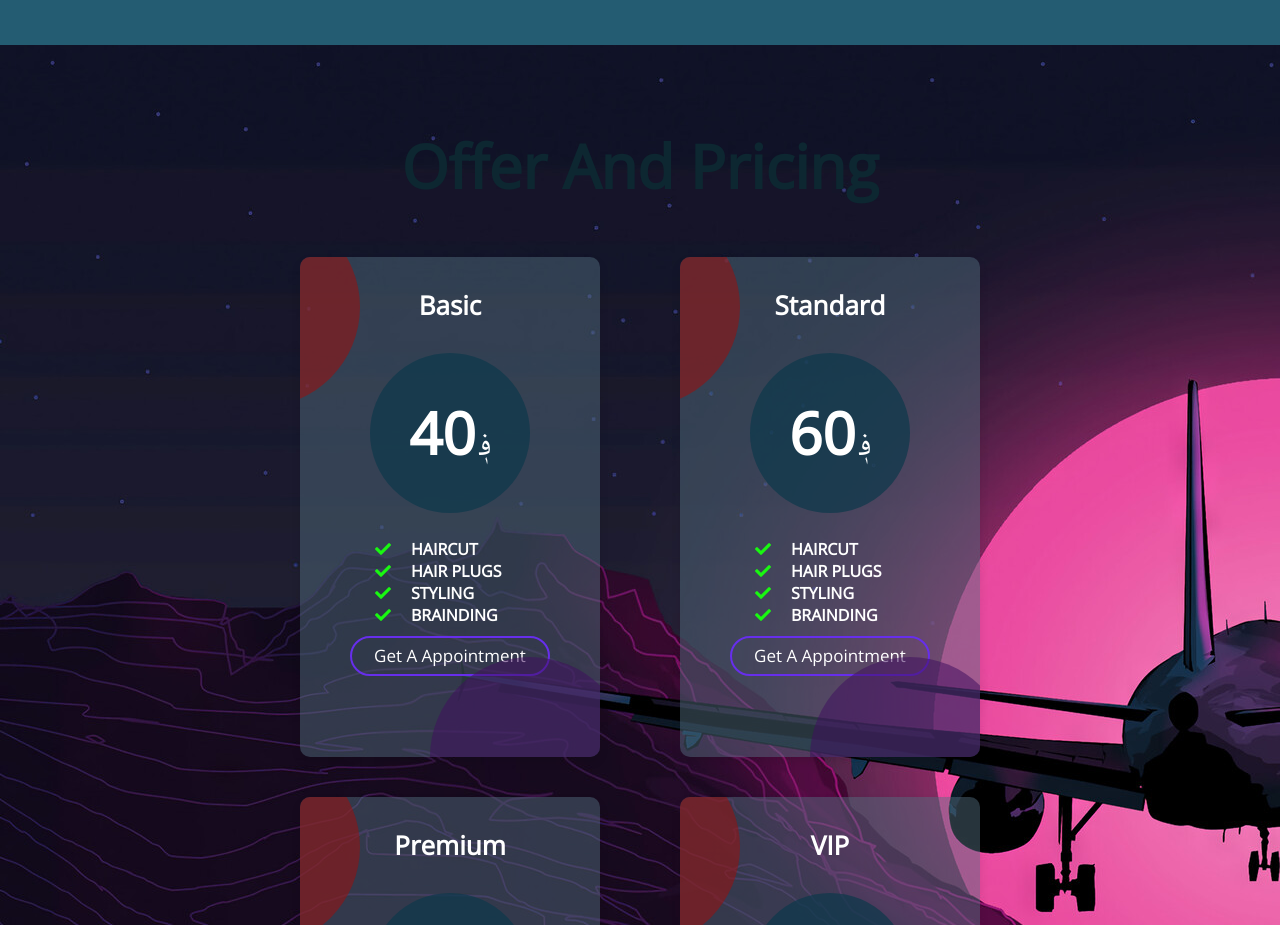
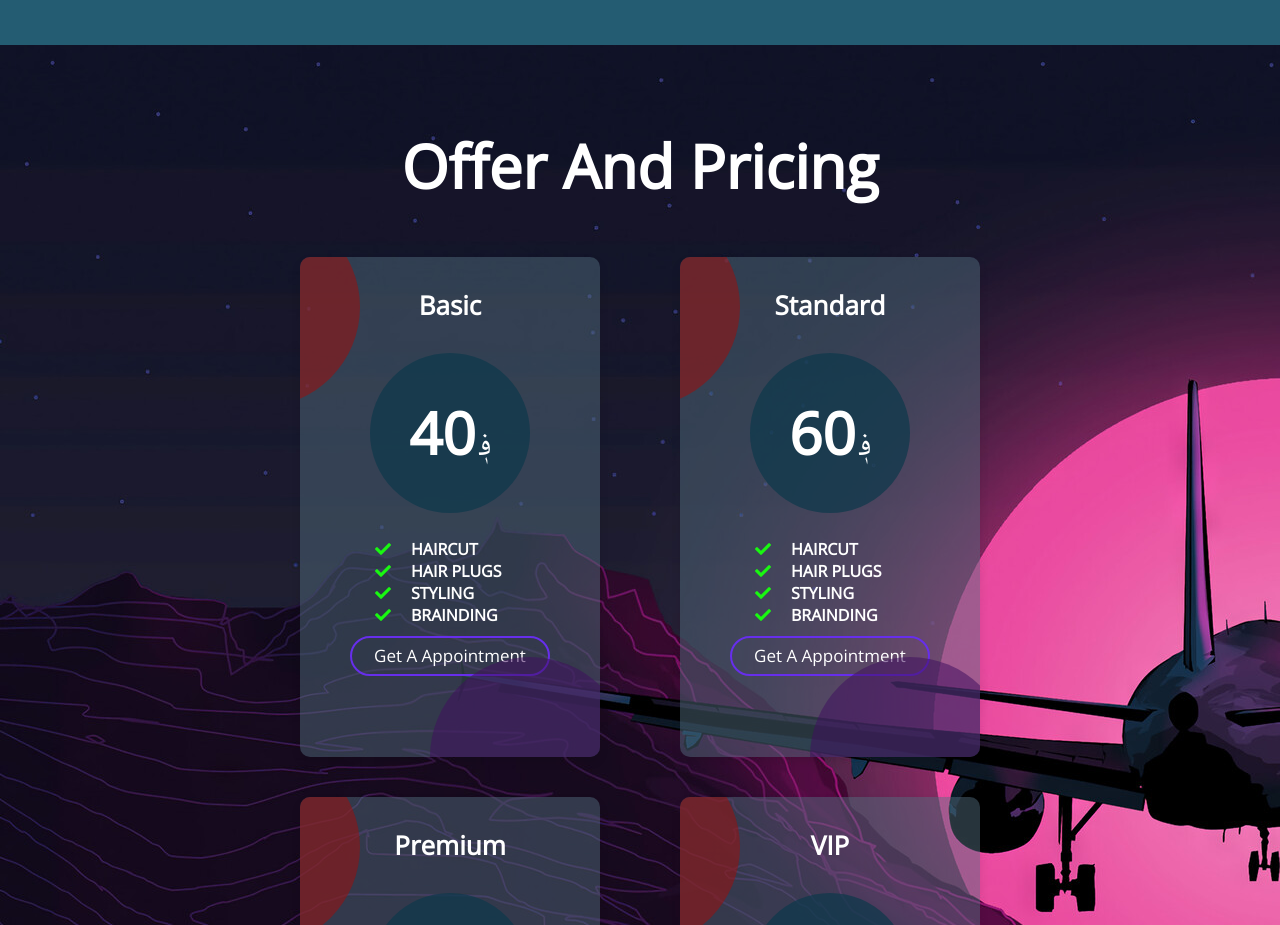
Before and after one commit to GreetDeveloper/hamta-salon, a plain HTML site: page index.html in a window 1280 px wide. Shown: the part 3600-4525 px from the top of the page. Drawn offline with nearby package versions, Linux system fonts and the light colour scheme.

Commit message:
added pricing section & Design

```diff
--- a/css/style.css
+++ b/css/style.css
@@ -368,6 +368,9 @@
     align-items: center;
     justify-content: center;
 }
+.pricing .heading{
+    color: #fff ;
+}
 .pricing .box-container .box{
     height: 500px;
     width: 300px;
```
